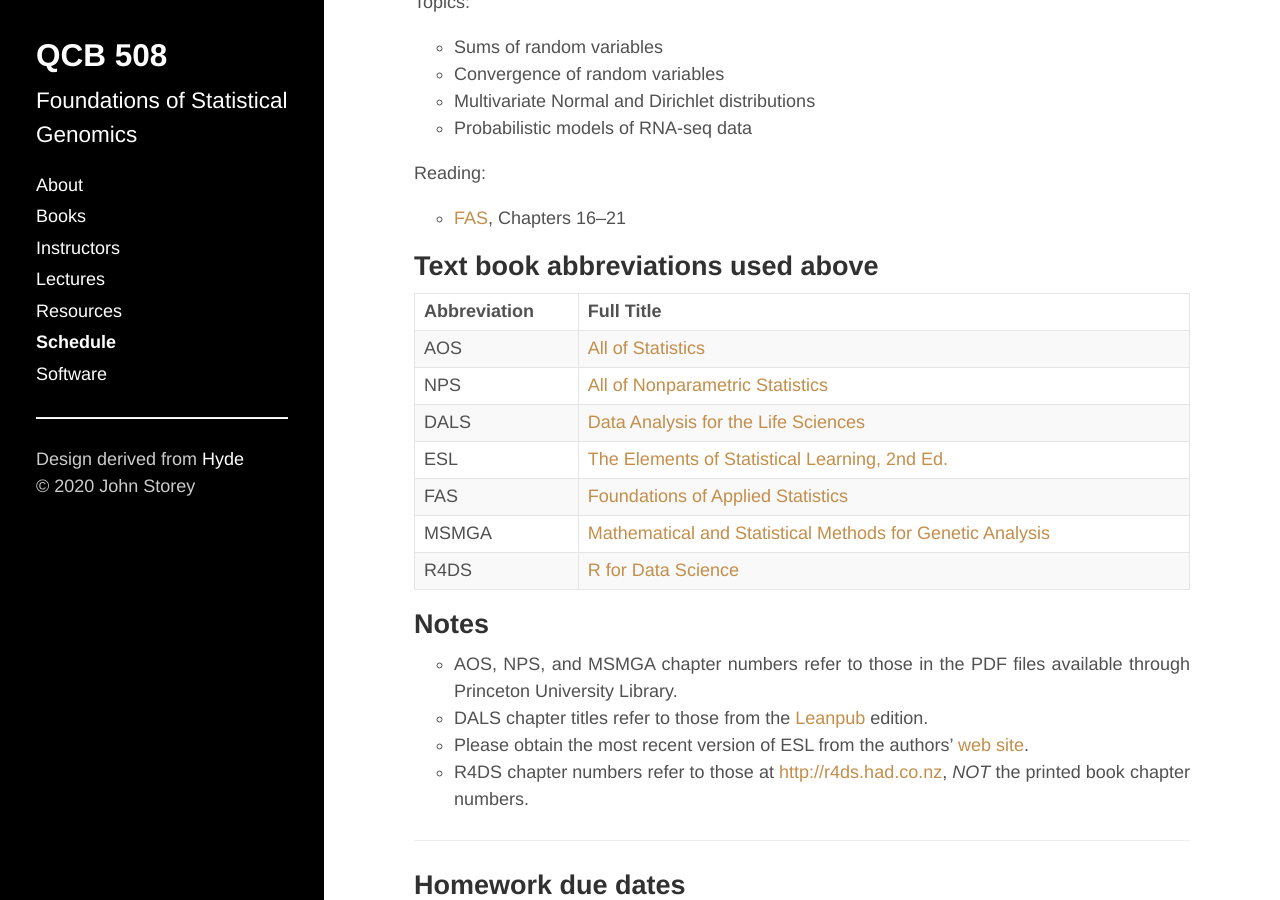
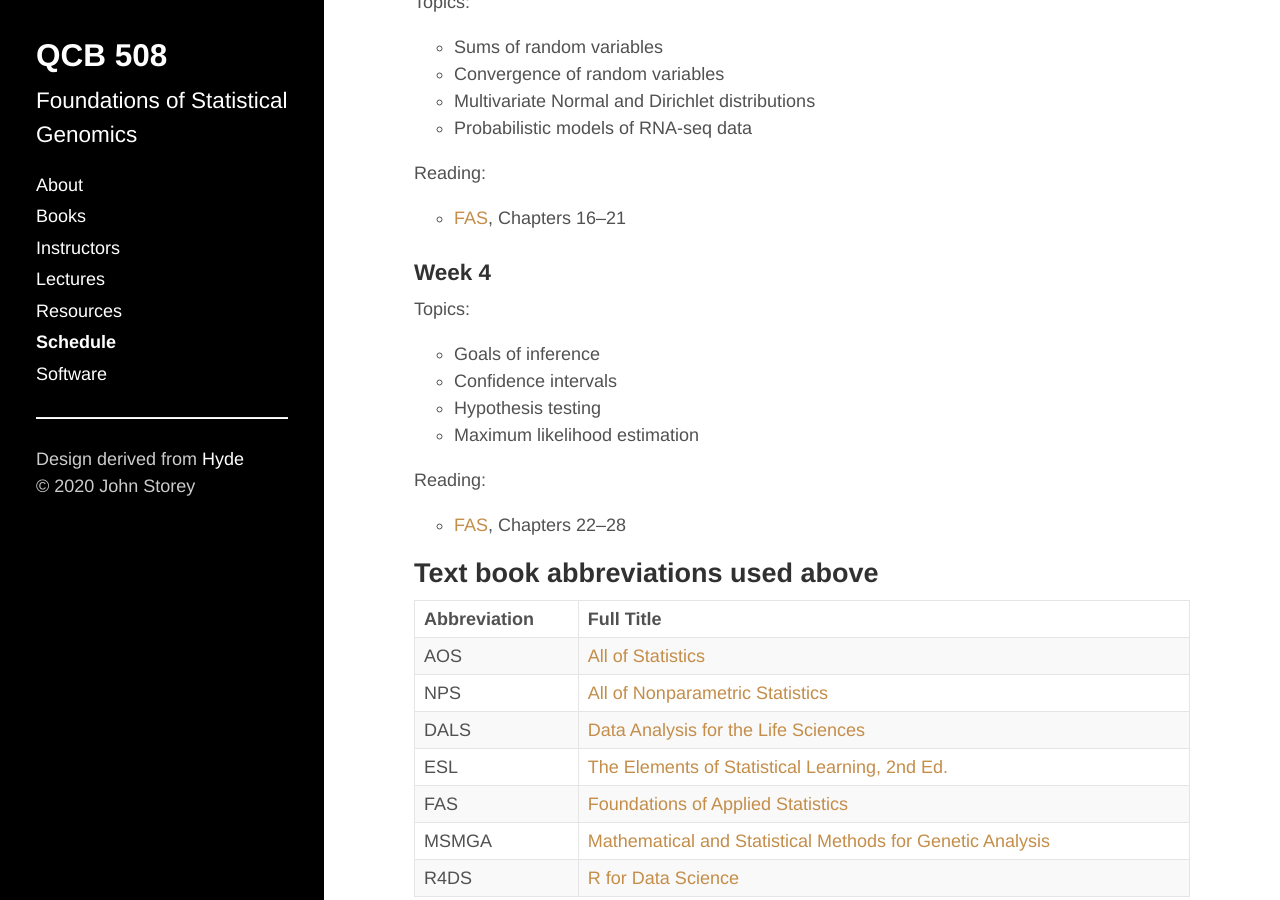
Before and after one commit to jdstorey/fsg, a Jekyll site: the page built from docs/schedule.md, in a window 1280 px wide and 900 px high, scrolled down 932 px. Built offline with Jekyll 4.4.1, drawn with Linux system fonts in a browser that asks for light colours.

Commit message:
Week 4 schedule

```diff
--- a/docs/schedule.md
+++ b/docs/schedule.md
@@ -51,6 +51,20 @@ Reading:
 - [FAS](https://jdstorey.org/fas/index.html), Chapters 16--21
 
 
+### Week 4
+
+Topics:
+
+- Goals of inference
+- Confidence intervals
+- Hypothesis testing
+- Maximum likelihood estimation
+
+Reading:
+
+- [FAS](https://jdstorey.org/fas/index.html), Chapters 22--28
+
+
 ## Text book abbreviations used above
 
 | Abbreviation | Full Title |
```
